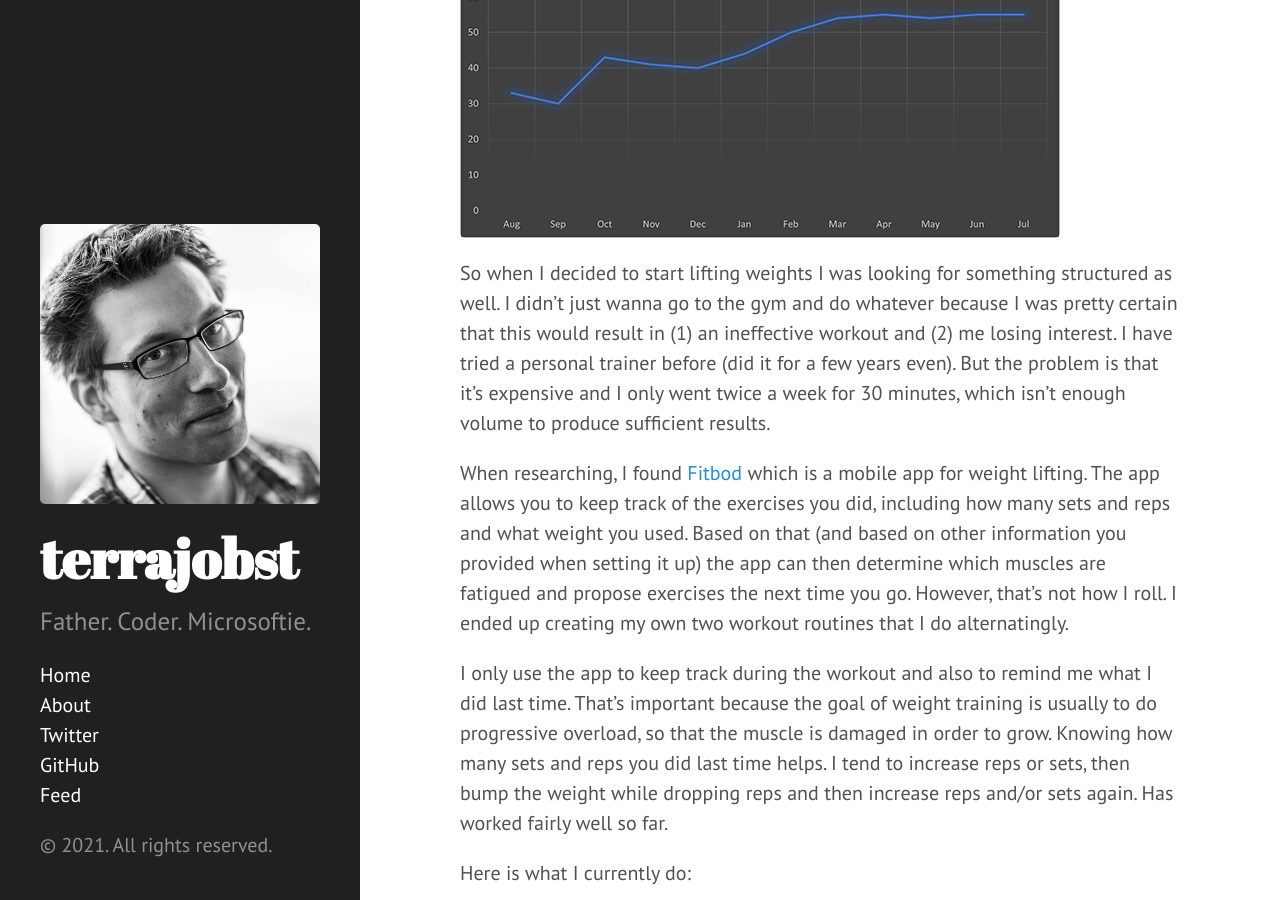
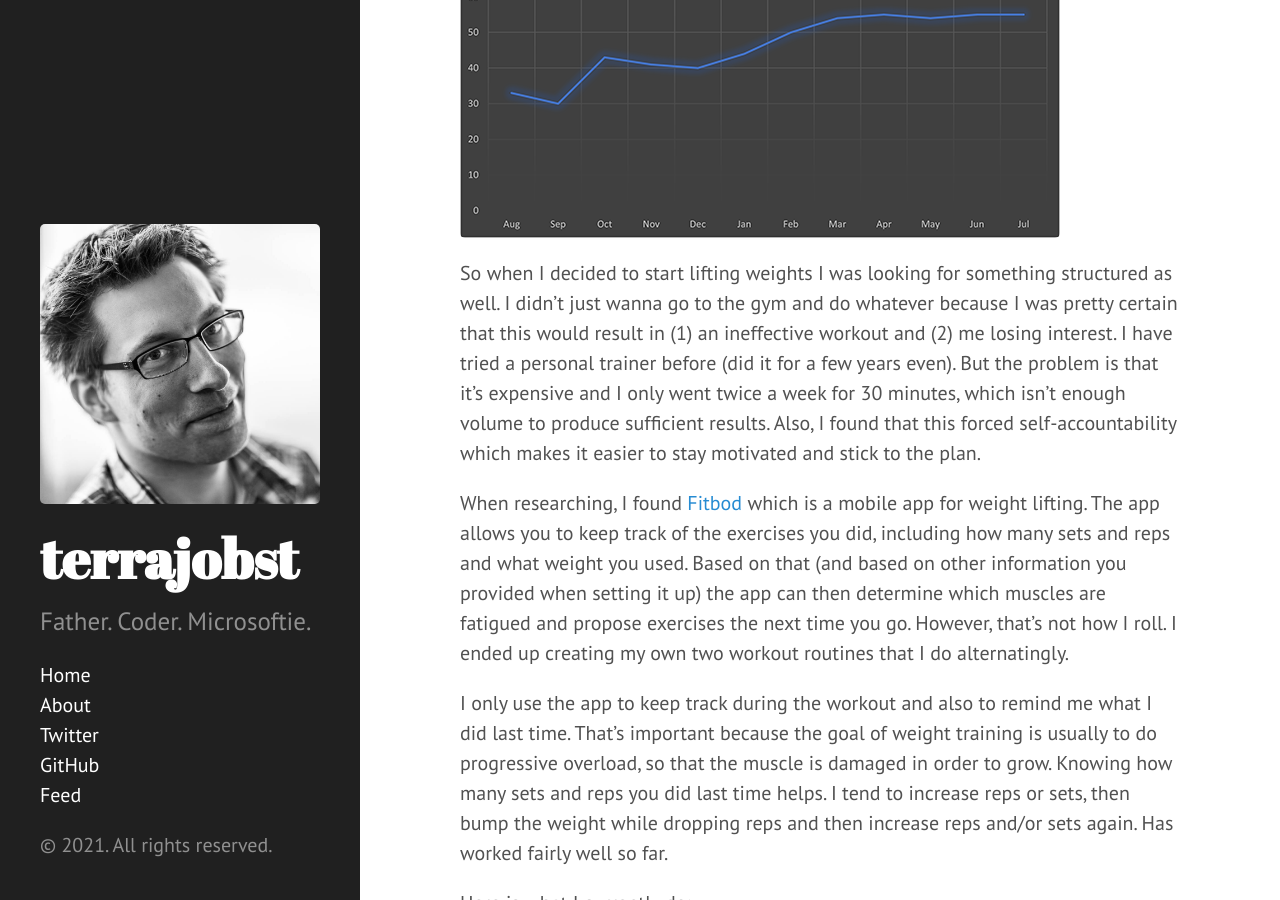
Before and after one commit to terrajobst/terrajobst.github.io, a Jekyll site: the page built from _posts/2021-02-02-fitness.md, in a window 1280 px wide and 900 px high, scrolled down 7503 px. Built offline with Jekyll 4.4.1, drawn with Linux system fonts in a browser that asks for light colours; comment, search, counter and statistics services are not loaded.

Commit message:
Add note about self-accountability

```diff
--- a/_posts/2021-02-02-fitness.md
+++ b/_posts/2021-02-02-fitness.md
@@ -233,7 +233,9 @@ structured as well. I didn't just wanna go to the gym and do whatever because I
 was pretty certain that this would result in (1) an ineffective workout and (2)
 me losing interest. I have tried a personal trainer before (did it for a few
 years even). But the problem is that it's expensive and I only went twice a week
-for 30 minutes, which isn't enough volume to produce sufficient results.
+for 30 minutes, which isn't enough volume to produce sufficient results. Also, I
+found that this forced self-accountability which makes it easier to stay
+motivated and stick to the plan.
 
 When researching, I found [Fitbod] which is a mobile app for weight lifting. The
 app allows you to keep track of the exercises you did, including how many sets
```
